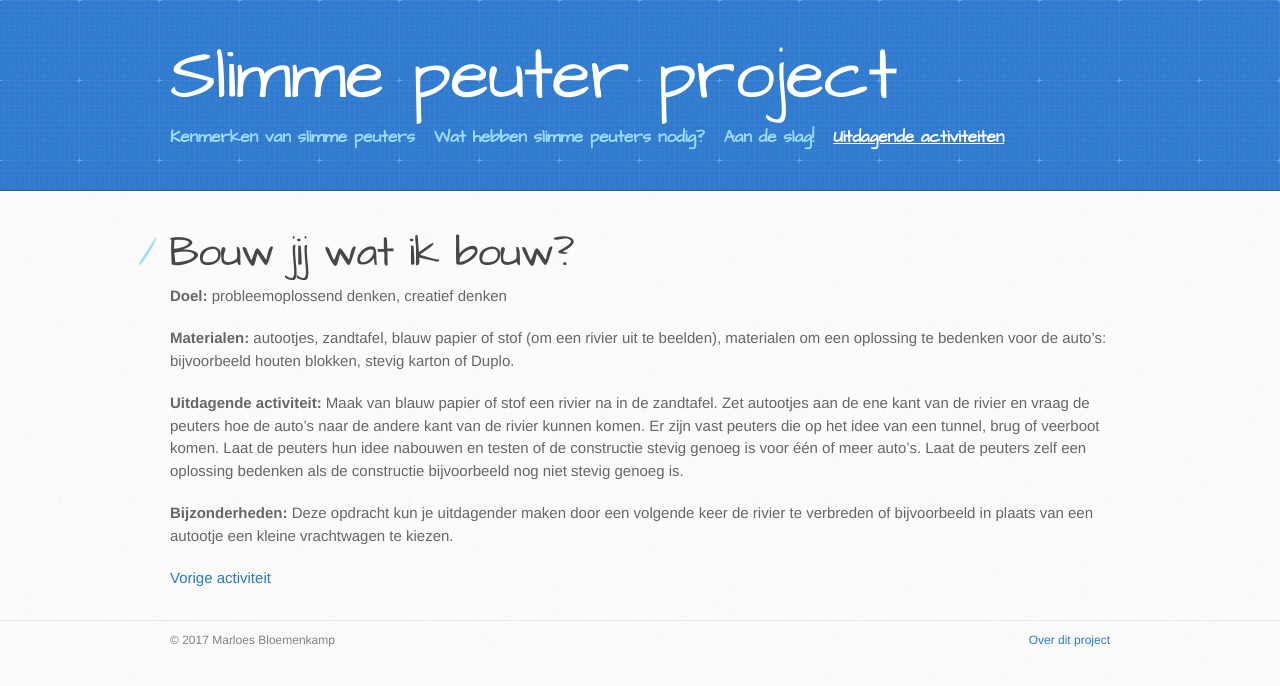
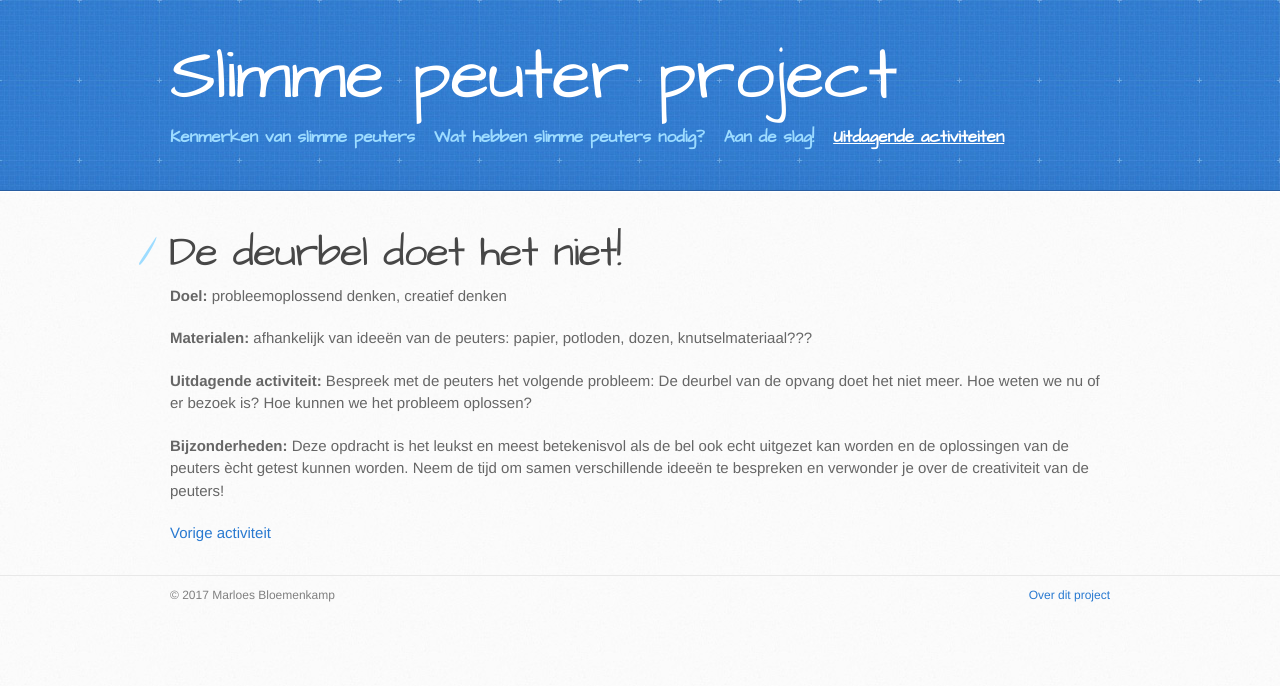
Before and after one commit to marloesbloemenkamp/marloesbloemenkamp.github.io, a Jekyll site: the page built from activiteiten/bouw_jij_wat_ik_bouw.md, in a window 1280 px wide. Shown: the top 686 px of the page. Built offline with Jekyll 4.4.1, drawn with Linux system fonts in a browser that asks for light colours.

Commit message:
Gewijzigd in de deurbel doet het niet

```diff
--- a/activiteiten/bouw_jij_wat_ik_bouw.md
+++ b/activiteiten/bouw_jij_wat_ik_bouw.md
@@ -1,16 +1,20 @@
 ---
 layout: activiteiten
-title: Bouw jij wat ik bouw?
+title: De deurbel doet het niet!
 permalink: activiteiten/bouw_jij_wat_ik_bouw/
 menu_index: 4
 parent: activiteiten
-tags: [visueel-ruimtelijk inzicht, communiceren, samenwerken]
+tags:
+  - visueel-ruimtelijk inzicht
+  - communiceren
+  - samenwerken
+published: true
 ---
 
 **Doel:** probleemoplossend denken, creatief denken
 
-**Materialen:** autootjes, zandtafel, blauw papier of stof (om een rivier uit te beelden), materialen om een oplossing te bedenken voor de auto’s: bijvoorbeeld houten blokken, stevig karton of Duplo.
+**Materialen:** afhankelijk van ideeën van de peuters: papier, potloden, dozen, knutselmateriaal???
 
-**Uitdagende activiteit:** Maak van blauw papier of stof een rivier na in de zandtafel. Zet autootjes aan de ene kant van de rivier en vraag de peuters hoe de auto’s naar de andere kant van de rivier kunnen komen. Er zijn vast peuters die op het idee van een tunnel, brug of veerboot komen. Laat de peuters hun idee nabouwen en testen of de constructie stevig genoeg is voor één of meer auto’s. Laat de peuters zelf een oplossing bedenken als de constructie bijvoorbeeld nog niet stevig genoeg is.
+**Uitdagende activiteit:** Bespreek met de peuters het volgende probleem: De deurbel van de opvang doet het niet meer. Hoe weten we nu of er bezoek is? Hoe kunnen we het probleem oplossen?
 
-**Bijzonderheden:** Deze opdracht kun je uitdagender maken door een volgende keer de rivier te verbreden of bijvoorbeeld in plaats van een autootje een kleine vrachtwagen te kiezen.
+**Bijzonderheden:** Deze opdracht is het leukst en meest betekenisvol als de bel ook echt uitgezet kan worden en de oplossingen van de peuters ècht getest kunnen worden. Neem de tijd om samen verschillende ideeën te bespreken en verwonder je over de creativiteit van de peuters!
```
